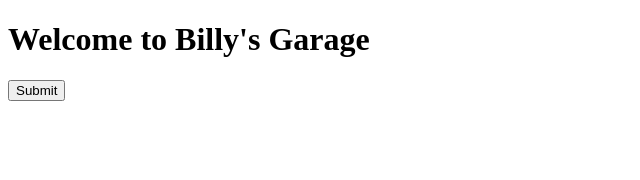
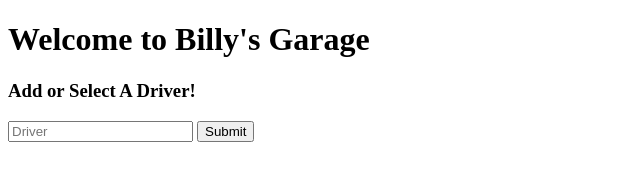
Before and after one commit to BillyFerrara/Garage-Frontend-JS, a plain HTML site: page index.html in a window 1280 px wide. Shown: the whole page, without its empty margins (0-640 px from the left). Drawn offline with Linux system fonts and the light colour scheme.

Commit message:
Working on Driver form

```diff
--- a/index.html
+++ b/index.html
@@ -8,15 +8,15 @@
 <body>
     <h1>Welcome to Billy's Garage</h1>
 
-    <div class="container">
-        <form id="car-form">
-            <label for=
+    <div id="container">
+        <h3>Add or Select A Driver!</h3>
+        <form id="driver-form">
 
-            <input type="text">
-            <input type="submit" />
+            <input type="text" id="driver-input" placeholder="Driver">
+            <input type="submit"/>
         </form>
 
-        <ul id="car-list">
+        <ul id="driver-list">
 
         </ul>
     </div>
```
